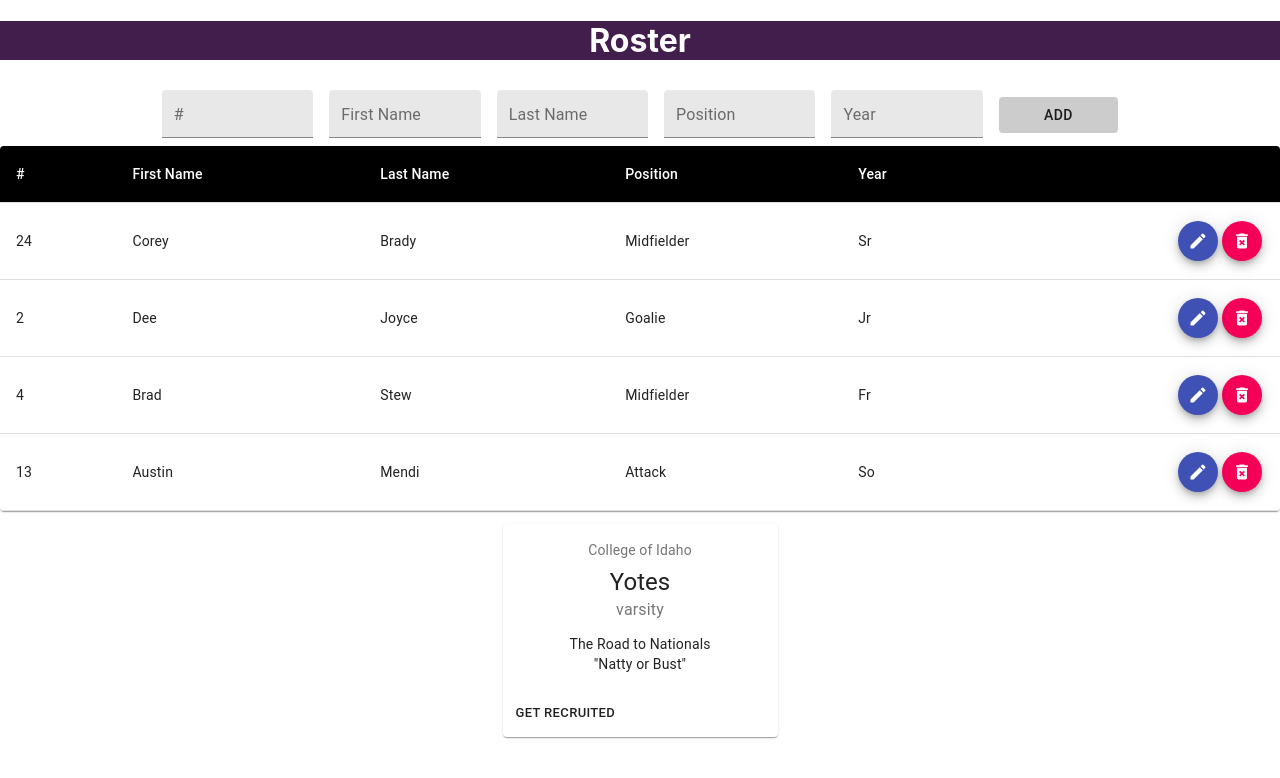
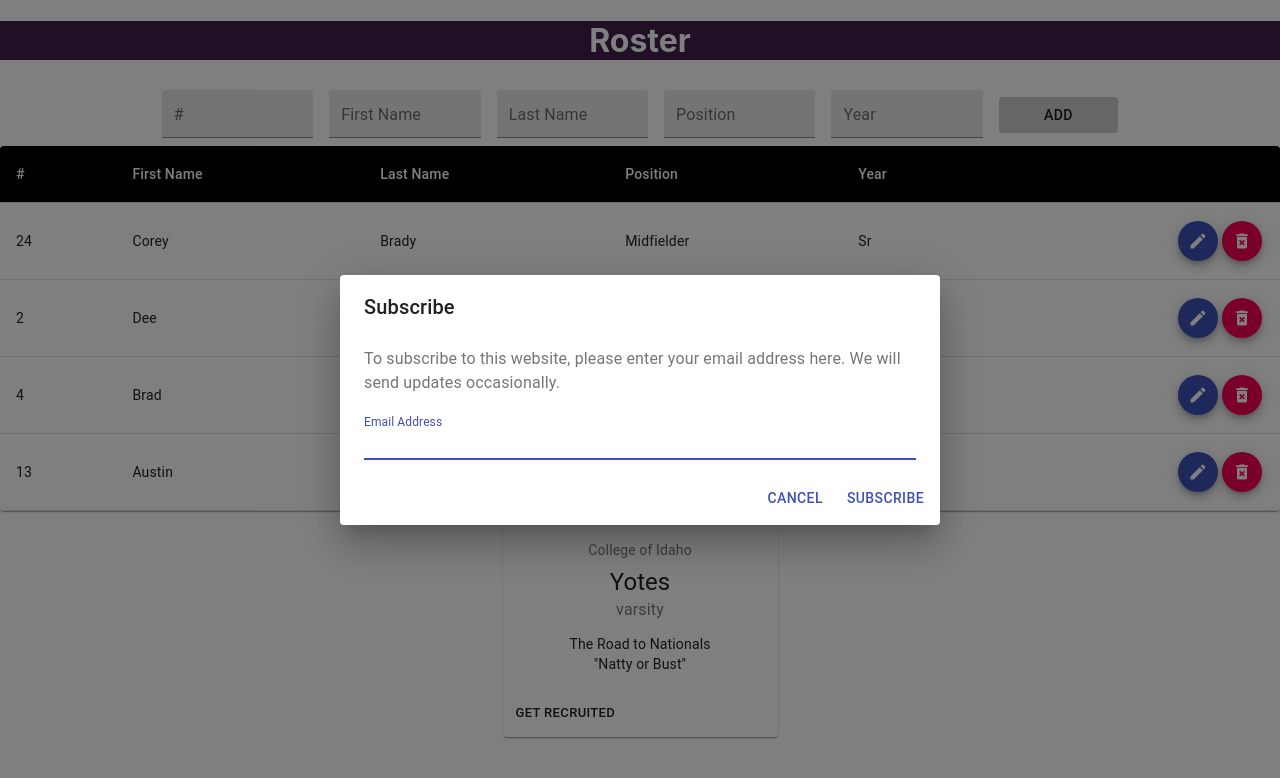
Before and after one commit to reedm26/playerportal, a React (Create React App) app: page / in a window 1280 px wide. Both pictures are taken after a click on the button 1198 px from the left and 240 px from the top of the page. Shown: the top 778 px of the page. Built offline with nearby package versions, Linux system fonts and the light colour scheme.

Commit message:
modal works on button

```diff
--- a/src/App.js
+++ b/src/App.js
@@ -61,6 +61,7 @@ const App = (props) => {
       <PlayerForum click={formSubmitHandler} players={playersState.players} />
       <Players players={playersState.players} deleteplayer={deletePlayer} />
       <TeamCard />
+      <EditDialog />
     </div>
   );
 };
--- a/src/Components/EditDialog.js
+++ b/src/Components/EditDialog.js
@@ -7,29 +7,12 @@ import DialogActions from "@material-ui/core/DialogActions";
 import DialogContent from "@material-ui/core/DialogContent";
 import DialogContentText from "@material-ui/core/DialogContentText";
 import DialogTitle from "@material-ui/core/DialogTitle";
+import PlayerInfo from "./Player/PlayerInfo";
 
-function EditDialog() {
-  const [open, setOpen] = React.useState(false);
-
-  const handleClickOpen = () => {
-    setOpen(true);
-  };
-
-  const handleClose = () => {
-    setOpen(false);
-  };
-
+function EditDialog(props) {
   return (
     <div>
-      {/* <Button variant="outlined" color="primary" onClick={handleClickOpen}>
-        Open form dialog
-      </Button> */}
-      <Dialog
-        open={open}
-        onClose={handleClose}
-        aria-labelledby="form-dialog-title"
-        // open={handleClickOpen}
-      >
+      <Dialog open={props.open} aria-labelledby="form-dialog-title">
         <DialogTitle id="form-dialog-title">Subscribe</DialogTitle>
         <DialogContent>
           <DialogContentText>
@@ -46,10 +29,10 @@ function EditDialog() {
           />
         </DialogContent>
         <DialogActions>
-          <Button onClick={handleClose} color="primary">
+          <Button onClick={props.handleClose} color="primary">
             Cancel
           </Button>
-          <Button onClick={handleClose} color="primary">
+          <Button onClick={props.handleClose} color="primary">
             Subscribe
           </Button>
         </DialogActions>
@@ -57,4 +40,5 @@ function EditDialog() {
     </div>
   );
 }
+
 export default EditDialog;
--- a/src/Components/Player/PlayerForum.js
+++ b/src/Components/Player/PlayerForum.js
@@ -85,7 +85,7 @@ function PlayerForum(props) {
 }
 
 PlayerForum.propTypes = {
-  players: propTypes.array.isRequired,
+  players: propTypes.object.isRequired,
 };
 
 export default PlayerForum;
--- a/src/Components/Player/PlayerInfo.js
+++ b/src/Components/Player/PlayerInfo.js
@@ -4,6 +4,7 @@ import { TableRow, TableCell, TableBody, Fab } from "@material-ui/core";
 import { makeStyles } from "@material-ui/core/styles";
 import DeleteForeverIcon from "@material-ui/icons/DeleteForever";
 import CreateIcon from "@material-ui/icons/Create";
+import EditDialog from "../EditDialog";
 
 const iconStyle = {
   margin: "2px",
@@ -16,17 +17,17 @@ const useStyles = makeStyles((theme) => ({
     color: theme.palette.text.primary,
   },
 }));
-// const [open, setOpen] = React.useState(false);
-
-// const handleClickOpen = () => {
-//   setOpen(true);
-// // };
-
-// const handleClose = () => {
-//   setOpen(false);
-// };
 
 function PlayerInfo(props) {
+  const [open, setOpen] = React.useState(false);
+
+  const handleClickOpen = () => {
+    setOpen(true);
+  };
+
+  const handleClose = () => {
+    setOpen(false);
+  };
   const { id, number, firstName, lastName, position, year } = props.player;
   const classes = useStyles();
   return (
@@ -52,11 +53,12 @@ function PlayerInfo(props) {
             color="primary"
             aria-label="edit"
             style={iconStyle}
-            // onClick={handleClickOpen}
+            onClick={handleClickOpen}
           >
             <CreateIcon fontSize="small" />
           </Fab>
         </TableCell>
+        <EditDialog open={open} handleClose={handleClose} />
       </TableRow>
     </TableBody>
   );
```
